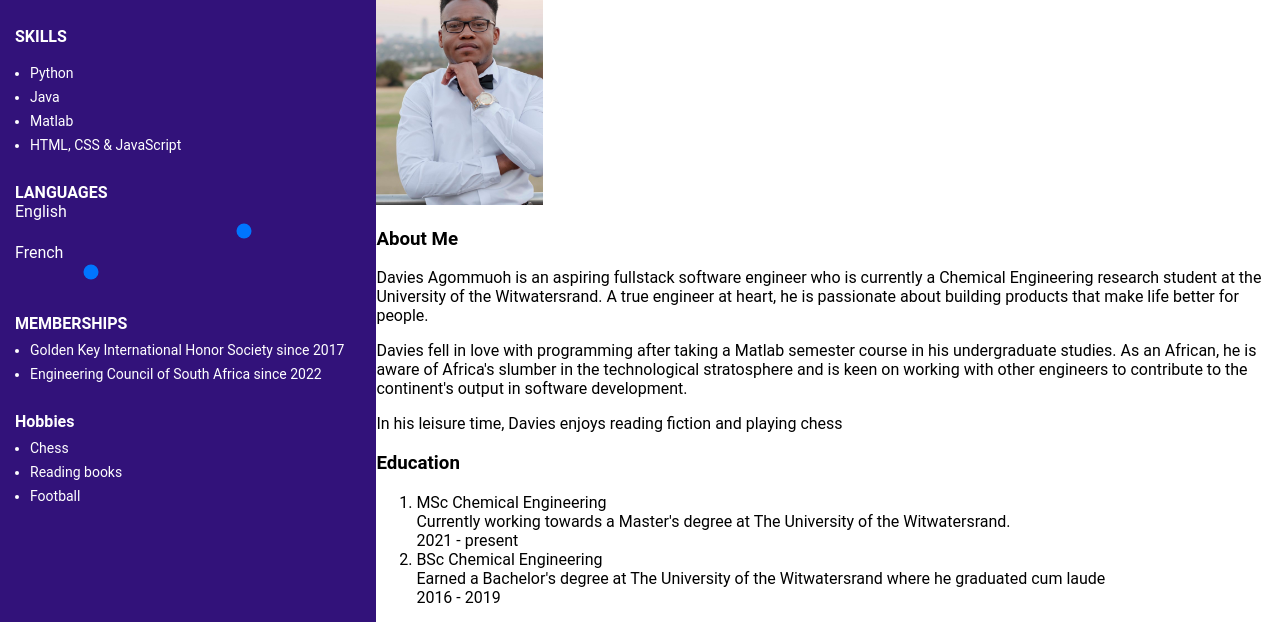
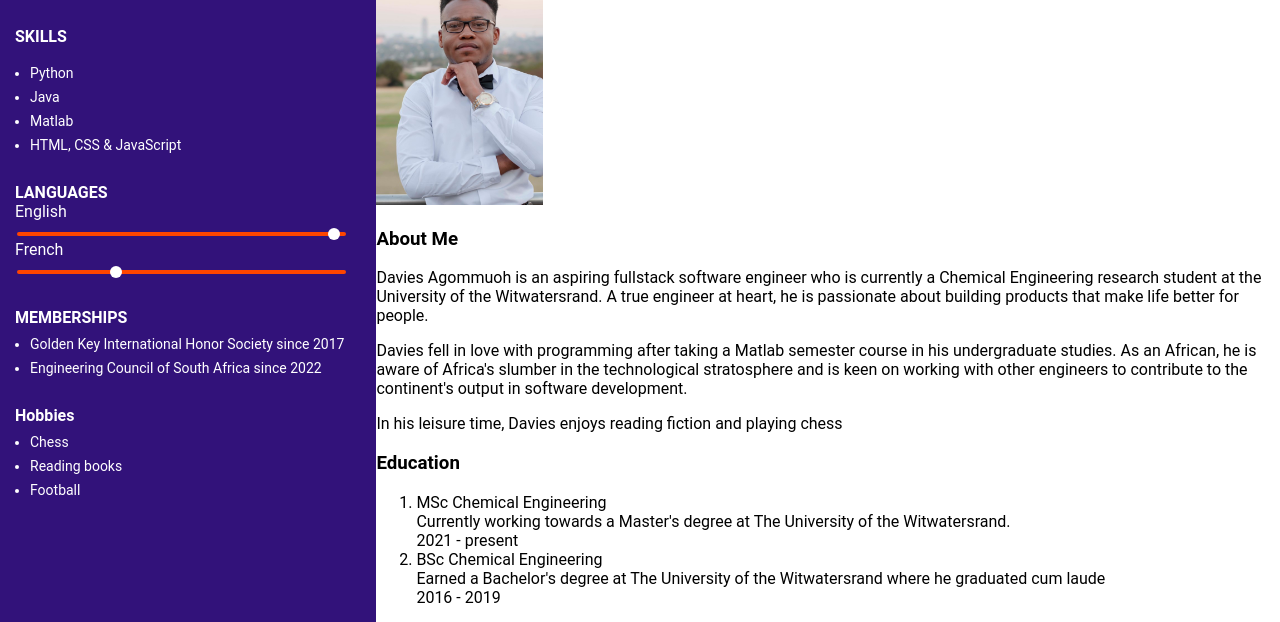
Before and after one commit to DaviesHub/my_portfolio, a plain HTML site: page index.html in a window 1280 px wide. Shown: the part 164-786 px from the top of the page. Drawn offline with Linux system fonts and the light colour scheme.

Commit message:
Style input range slider

```diff
--- a/styles.css
+++ b/styles.css
@@ -80,10 +80,36 @@ ul {
     margin-left: 15px;
 }
 
+/* Range slider styles */
 input[type="range"] {
     -webkit-appearance: none;
     appearance: none;
     background: transparent;
     cursor: pointer;
-    width: 15rem;
+    width: 100%;
   }
+
+input[type="range"]::-webkit-slider-runnable-track {
+    background: #FF4500;
+    height: 4px;
+    border-radius: 5px;
+}
+
+input[type=range]::-webkit-slider-thumb {
+    appearance: none;
+    height: 12px;
+    width: 12px;
+    background-color: white;
+    border-radius: 25px;
+    margin-top: -4px;
+}
+
+input[type="range"]:focus {
+    outline: none;
+}
+
+input[type="range"]:focus::-webkit-slider-thumb {
+    border: 1px solid #E6E6FA;
+    outline: 3px solid #E6E6FA;
+    outline-offset: 0.125rem;
+  }
```
